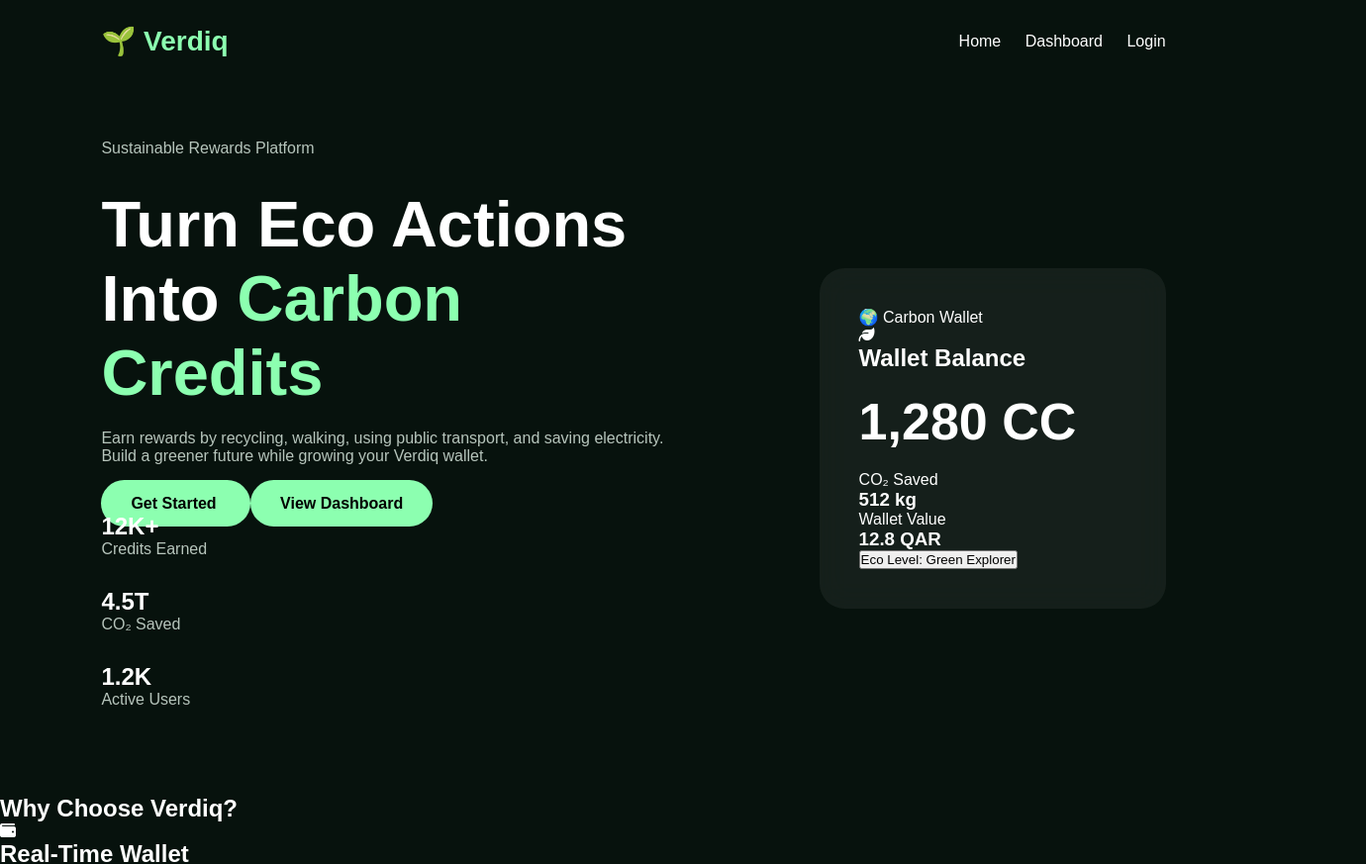
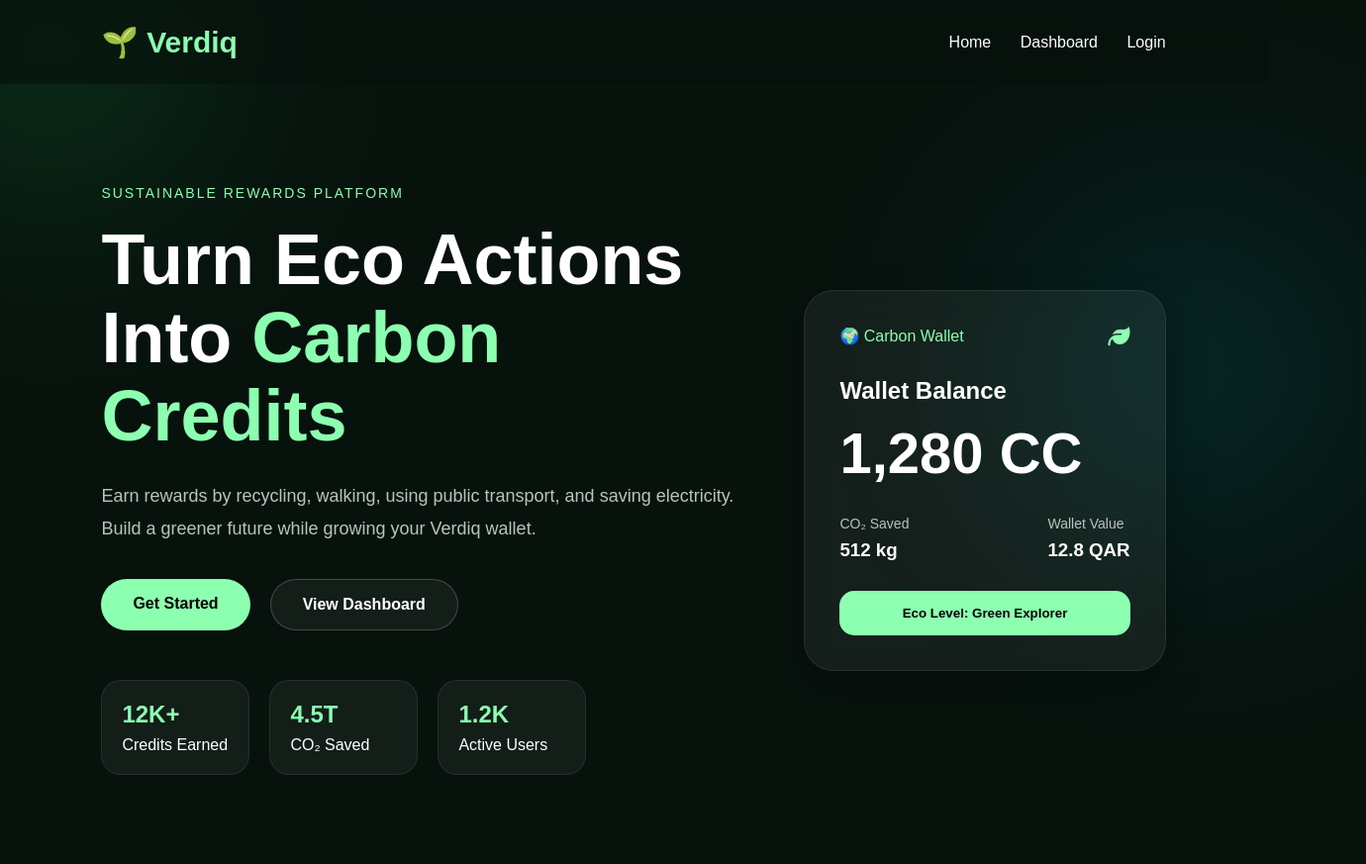
Before and after one commit to hishaamhnm/verdiq, a plain HTML site: page index.html in a window 1280 px wide. Shown: the top 873 px of the page at 99% size, 1380 px wide, since content can reach past the window. Drawn offline with Linux system fonts and the light colour scheme; no server answers.

Commit message:
Update style.css

```diff
--- a/css/style.css
+++ b/css/style.css
@@ -2,23 +2,59 @@
   margin:0;
   padding:0;
   box-sizing:border-box;
-  font-family:sans-serif;
+  font-family:Arial, sans-serif;
 }
 
 body{
   background:#07120d;
   color:white;
+  overflow-x:hidden;
+  position:relative;
 }
+
+/* BACKGROUND BLURS */
+
+.bg-blur{
+  position:absolute;
+  border-radius:50%;
+  filter:blur(120px);
+  z-index:-1;
+}
+
+.blur1{
+  width:300px;
+  height:300px;
+  background:#22c55e;
+  top:-100px;
+  left:-100px;
+  opacity:0.2;
+}
+
+.blur2{
+  width:350px;
+  height:350px;
+  background:#06b6d4;
+  right:-100px;
+  top:200px;
+  opacity:0.15;
+}
+
+/* HEADER */
 
 header{
   display:flex;
   justify-content:space-between;
+  align-items:center;
   padding:25px 8%;
-  align-items:center;
+  position:sticky;
+  top:0;
+  backdrop-filter:blur(10px);
+  background:rgba(7,18,13,0.6);
+  z-index:100;
 }
 
 .logo{
-  font-size:28px;
+  font-size:30px;
   font-weight:bold;
   color:#8cffb0;
 }
@@ -26,57 +62,221 @@ header{
 nav a{
   color:white;
   text-decoration:none;
-  margin-left:20px;
+  margin-left:25px;
+  transition:0.3s;
+  font-weight:500;
 }
 
+nav a:hover{
+  color:#8cffb0;
+}
+
+/* HERO */
+
 .hero{
-  height:90vh;
+  min-height:100vh;
   display:flex;
   justify-content:space-between;
   align-items:center;
-  padding:0 8%;
+  padding:60px 8%;
+  gap:60px;
 }
 
 .hero-text{
-  max-width:600px;
+  max-width:650px;
+}
+
+.small-tag{
+  color:#8cffb0;
+  margin-bottom:20px;
+  font-size:14px;
+  letter-spacing:2px;
+  text-transform:uppercase;
 }
 
 .hero-text h1{
-  font-size:65px;
-  margin-bottom:20px;
+  font-size:72px;
+  line-height:1.1;
+  margin-bottom:25px;
 }
 
 .hero-text span{
   color:#8cffb0;
 }
 
-.hero-text p{
+.hero-description{
   color:#b7c5bc;
+  line-height:1.8;
+  margin-bottom:35px;
+  font-size:18px;
+}
+
+/* BUTTONS */
+
+.hero-buttons{
+  display:flex;
+  gap:20px;
+  margin-bottom:50px;
+}
+
+.btn{
+  padding:16px 32px;
+  border-radius:50px;
+  text-decoration:none;
+  font-weight:bold;
+  transition:0.3s;
+}
+
+.primary-btn{
+  background:#8cffb0;
+  color:black;
+}
+
+.primary-btn:hover{
+  transform:translateY(-4px);
+  box-shadow:0 10px 25px rgba(140,255,176,0.3);
+}
+
+.secondary-btn{
+  border:1px solid rgba(255,255,255,0.2);
+  color:white;
+  background:rgba(255,255,255,0.05);
+}
+
+.secondary-btn:hover{
+  background:rgba(255,255,255,0.1);
+}
+
+/* STATS */
+
+.stats{
+  display:flex;
+  gap:20px;
+  flex-wrap:wrap;
+}
+
+.stat-box{
+  background:rgba(255,255,255,0.05);
+  border:1px solid rgba(255,255,255,0.08);
+  padding:20px;
+  border-radius:20px;
+  min-width:150px;
+}
+
+.stat-box h2{
+  color:#8cffb0;
+  margin-bottom:8px;
+}
+
+/* GLASS CARD */
+
+.glass-card{
+  width:380px;
+  padding:35px;
+  border-radius:30px;
+  background:rgba(255,255,255,0.06);
+  backdrop-filter:blur(15px);
+  border:1px solid rgba(255,255,255,0.08);
+  box-shadow:0 15px 40px rgba(0,0,0,0.3);
+}
+
+.card-top{
+  display:flex;
+  justify-content:space-between;
+  align-items:center;
+  margin-bottom:30px;
+  color:#8cffb0;
+}
+
+.card-top i{
+  font-size:22px;
+}
+
+.glass-card h2{
+  margin-bottom:15px;
+}
+
+.balance{
+  font-size:58px;
+  font-weight:bold;
   margin-bottom:30px;
 }
 
-.btn{
+.wallet-info{
+  display:flex;
+  justify-content:space-between;
+  margin-bottom:30px;
+}
+
+.label{
+  color:#b7c5bc;
+  margin-bottom:8px;
+  font-size:14px;
+}
+
+.card-btn{
+  width:100%;
+  padding:15px;
+  border:none;
+  border-radius:15px;
   background:#8cffb0;
   color:black;
-  padding:15px 30px;
-  border-radius:40px;
-  text-decoration:none;
   font-weight:bold;
+  cursor:pointer;
+  transition:0.3s;
 }
 
-.glass-card{
-  width:350px;
-  padding:40px;
-  border-radius:25px;
-  background:rgba(255,255,255,0.06);
-  backdrop-filter:blur(15px);
+.card-btn:hover{
+  transform:scale(1.03);
 }
 
-.balance{
-  font-size:52px;
-  font-weight:bold;
-  margin:20px 0;
+/* FEATURES */
+
+.features{
+  padding:100px 8%;
 }
+
+.features h1{
+  text-align:center;
+  font-size:48px;
+  margin-bottom:60px;
+}
+
+.feature-grid{
+  display:grid;
+  grid-template-columns:repeat(auto-fit,minmax(250px,1fr));
+  gap:25px;
+}
+
+.feature-card{
+  background:rgba(255,255,255,0.05);
+  border:1px solid rgba(255,255,255,0.08);
+  padding:35px;
+  border-radius:25px;
+  transition:0.3s;
+}
+
+.feature-card:hover{
+  transform:translateY(-8px);
+  border-color:#8cffb0;
+}
+
+.feature-card i{
+  font-size:40px;
+  color:#8cffb0;
+  margin-bottom:20px;
+}
+
+.feature-card h2{
+  margin-bottom:15px;
+}
+
+.feature-card p{
+  color:#b7c5bc;
+  line-height:1.7;
+}
+
+/* AUTH PAGES */
 
 .center-page{
   display:flex;
@@ -112,6 +312,8 @@ nav a{
   border-radius:10px;
   font-weight:bold;
 }
+
+/* DASHBOARD */
 
 .dashboard{
   display:flex;
@@ -191,3 +393,37 @@ nav a{
   border-radius:15px;
   margin-top:15px;
 }
+
+/* MOBILE */
+
+@media(max-width:950px){
+
+  .hero{
+    flex-direction:column;
+    text-align:center;
+    padding-top:120px;
+  }
+
+  .hero-buttons{
+    justify-content:center;
+  }
+
+  .stats{
+    justify-content:center;
+  }
+
+  .hero-text h1{
+    font-size:52px;
+  }
+
+  .glass-card{
+    width:100%;
+    max-width:400px;
+  }
+
+  header{
+    flex-direction:column;
+    gap:20px;
+  }
+
+}
```
